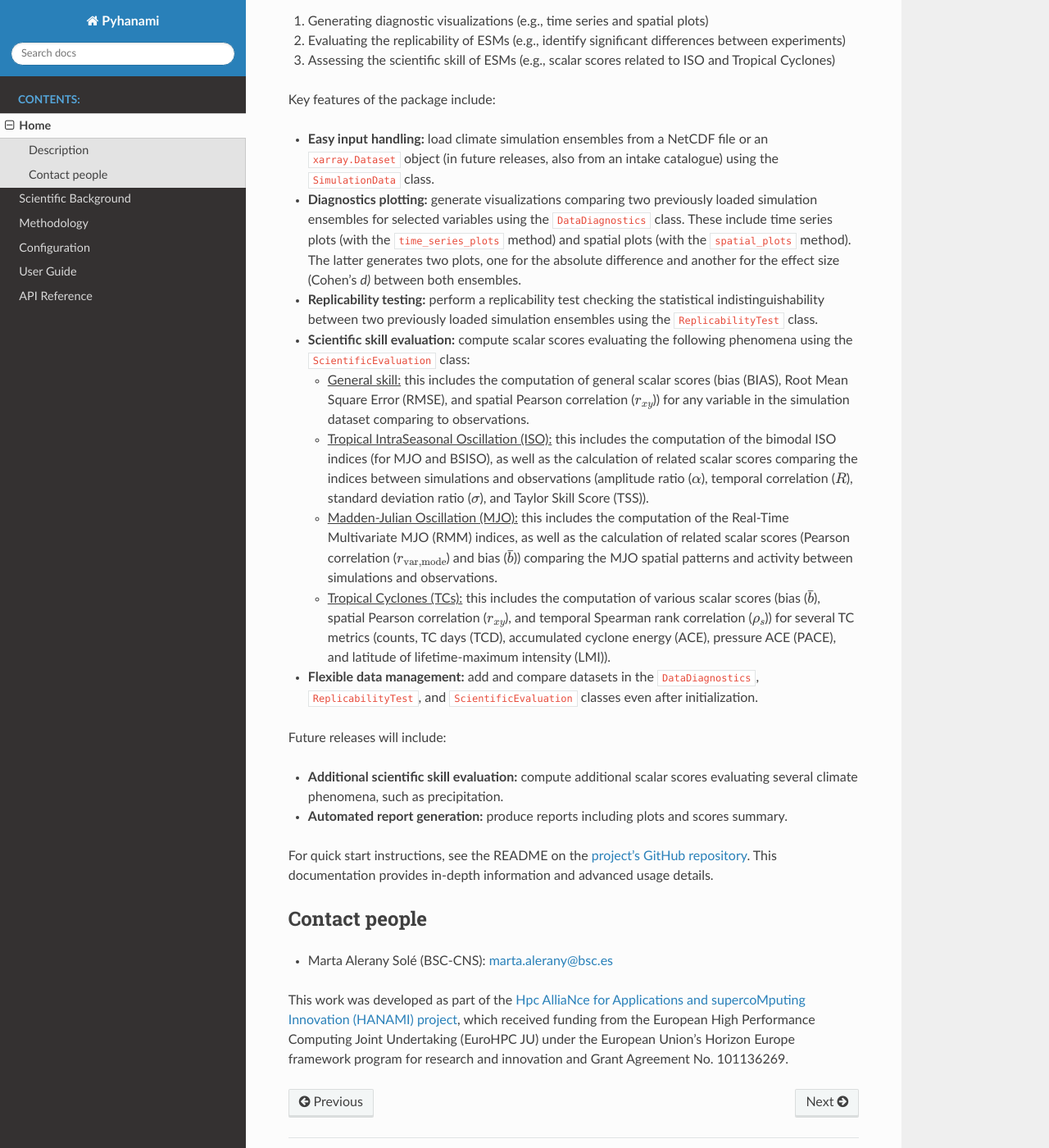
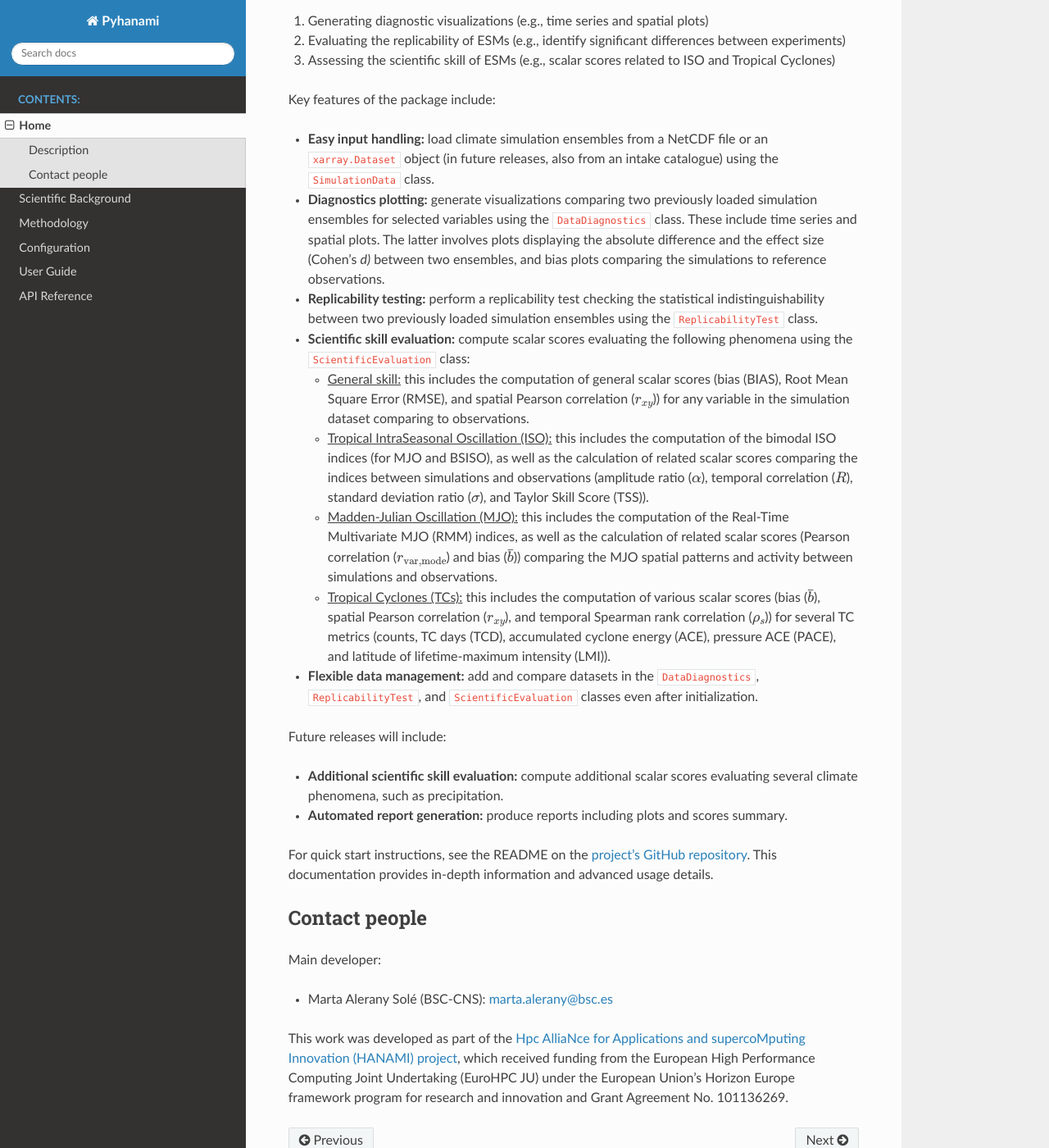
Before and after one commit to BSC-ES/pyhanami, a Sphinx documentation site: the page built from docs/source/Home.md, in a window 1280 px wide and 1400 px high, scrolled down 346 px. Shown: the whole window at 82% size. Built offline with Sphinx 7.4.7 and the Read the Docs theme 3.1.0, drawn with Linux system fonts in a browser that asks for light colours.

Commit message:
Improved package's summary explanation

```diff
--- a/docs/source/Home.md
+++ b/docs/source/Home.md
@@ -13,7 +13,7 @@ Key features of the package include:
 
 - **Easy input handling:** load climate simulation ensembles from a NetCDF file or an `xarray.Dataset` object (in future releases, also from an intake catalogue) using the `SimulationData` class.
 - **Diagnostics plotting:** generate visualizations comparing two previously loaded simulation ensembles for selected variables using the `DataDiagnostics` class.
-These include time series plots (with the `time_series_plots` method) and spatial plots (with the `spatial_plots` method). The latter generates two plots, one for the absolute difference and another for the effect size (Cohen's _d)_ between both ensembles.
+These include time series and spatial plots. The latter involves plots displaying the absolute difference and the effect size (Cohen's _d)_ between two ensembles, and bias plots comparing the simulations to reference observations.
 - **Replicability testing:** perform a replicability test checking the statistical indistinguishability between two previously loaded simulation ensembles using the `ReplicabilityTest` class.
 - **Scientific skill evaluation:** compute scalar scores evaluating the following phenomena using the `ScientificEvaluation` class:
     - <u> General skill:</u> this includes the computation of general scalar scores (bias (BIAS), Root Mean Square Error (RMSE), and spatial Pearson correlation ($r_{xy}$)) for any variable in the simulation dataset comparing to observations.
@@ -31,6 +31,7 @@ For quick start instructions, see the README on the [project's GitHub repository
 
 ## Contact people
 
+Main developer:
 - Marta Alerany Solé (BSC-CNS): [marta.alerany@bsc.es](mailto:marta.alerany@bsc.es)
 
 <!--Significant contributors:
```
Also changed, not shown: README.md (+5 -1 lines).
